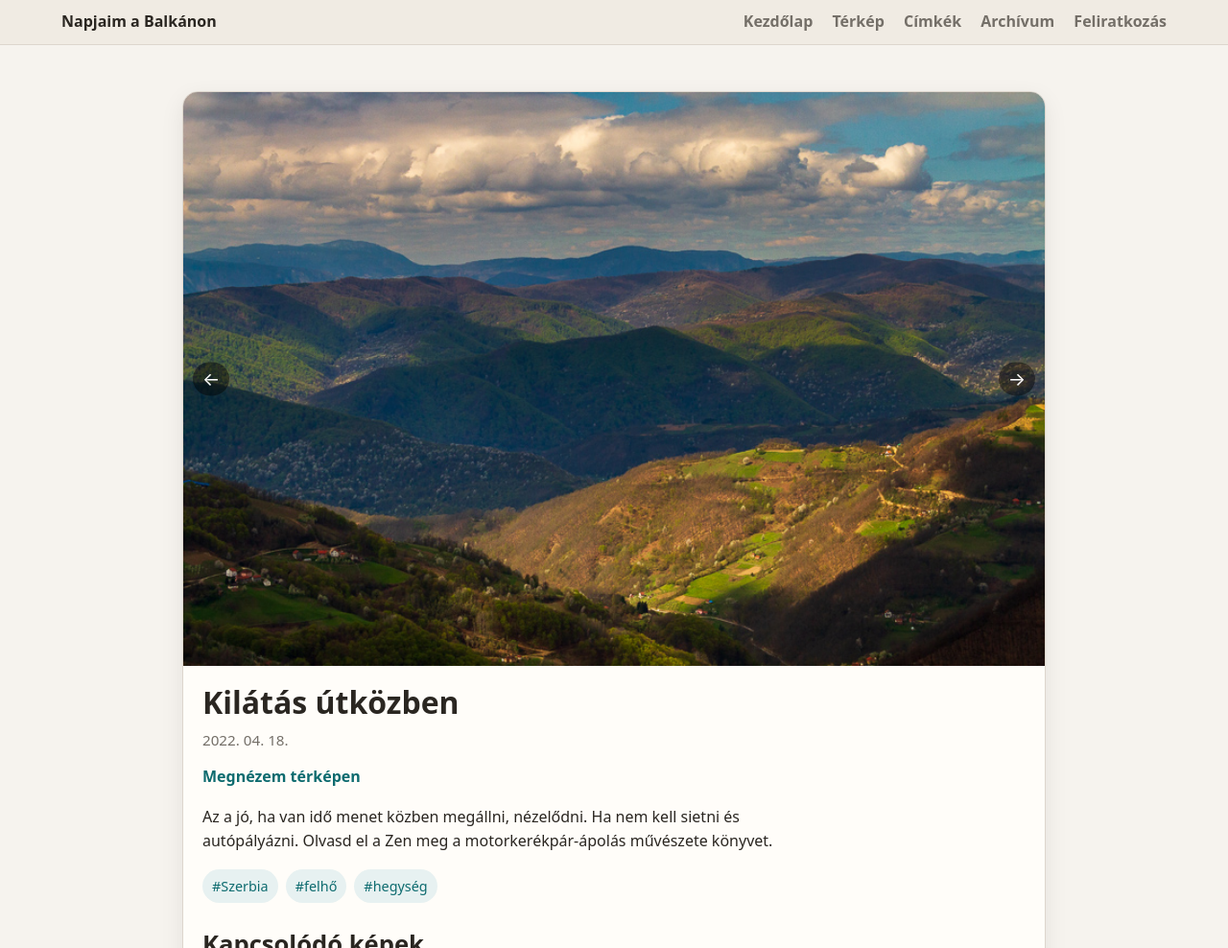
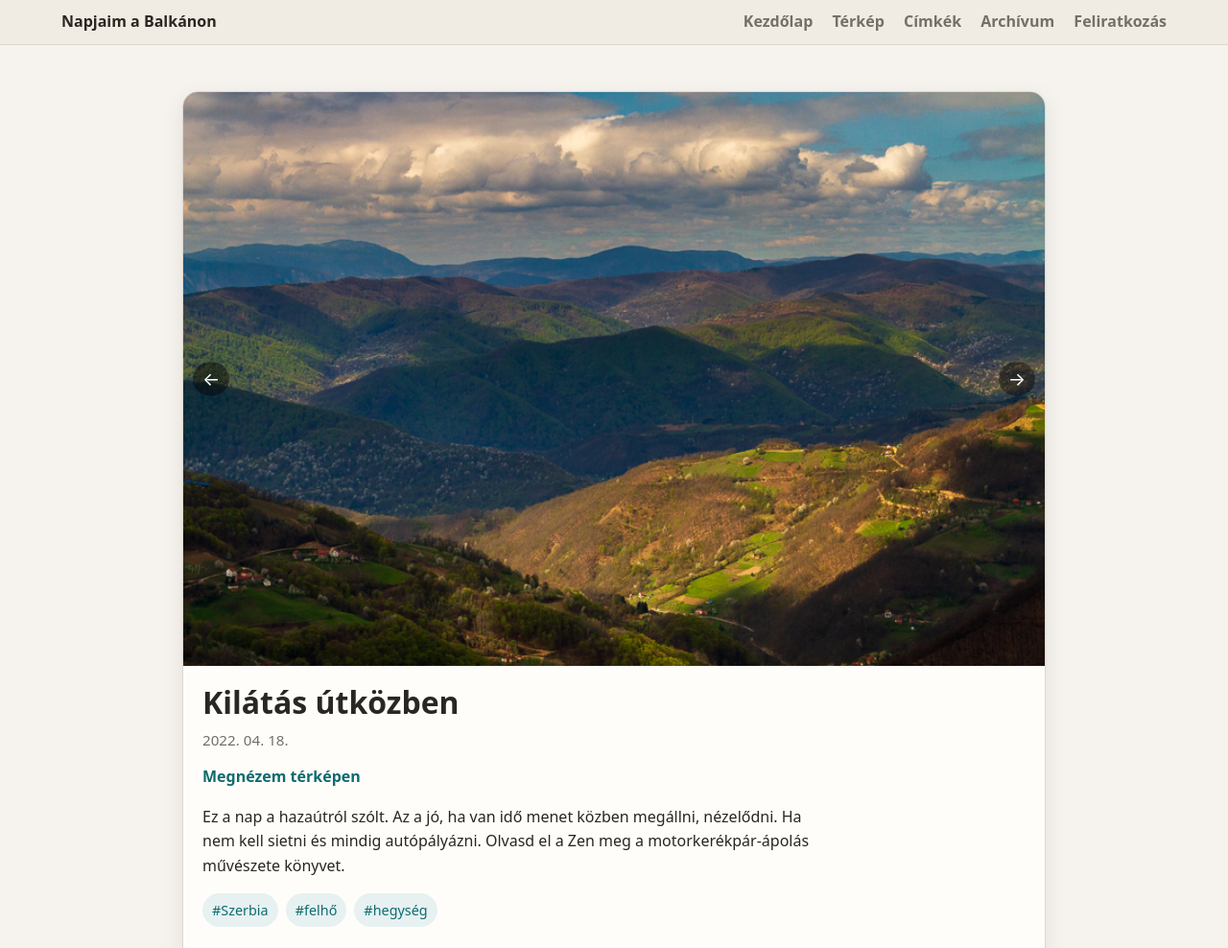
Before and after one commit to havassy/fotoblog, a Jekyll site: the page built from _posts/2022-04-18-kilatas_utkozben.md, in a window 1280 px wide. Shown: the top 988 px of the page at 96% size. Built offline with Jekyll 4.4.1, drawn with Linux system fonts in a browser that asks for light colours; grey boxes are pictures that could not be loaded.

Commit message:
Auto-create/update posts from images [skip ci]

```diff
--- a/_posts/2022-04-18-kilatas_utkozben.md
+++ b/_posts/2022-04-18-kilatas_utkozben.md
@@ -13,7 +13,7 @@ tags:
   - "felhő"
   - "Szerbia"
   - "hegység"
-description: "Az a jó, ha van idő menet közben megállni, nézelődni."
+description: "Ez a nap a hazaútról szólt."
 ---
 
-Az a jó, ha van idő menet közben megállni, nézelődni. Ha nem kell sietni és autópályázni. Olvasd el a Zen meg a motorkerékpár-ápolás művészete könyvet.
+Ez a nap a hazaútról szólt. Az a jó, ha van idő menet közben megállni, nézelődni. Ha nem kell sietni és mindig autópályázni. Olvasd el a Zen meg a motorkerékpár-ápolás művészete könyvet.
```
